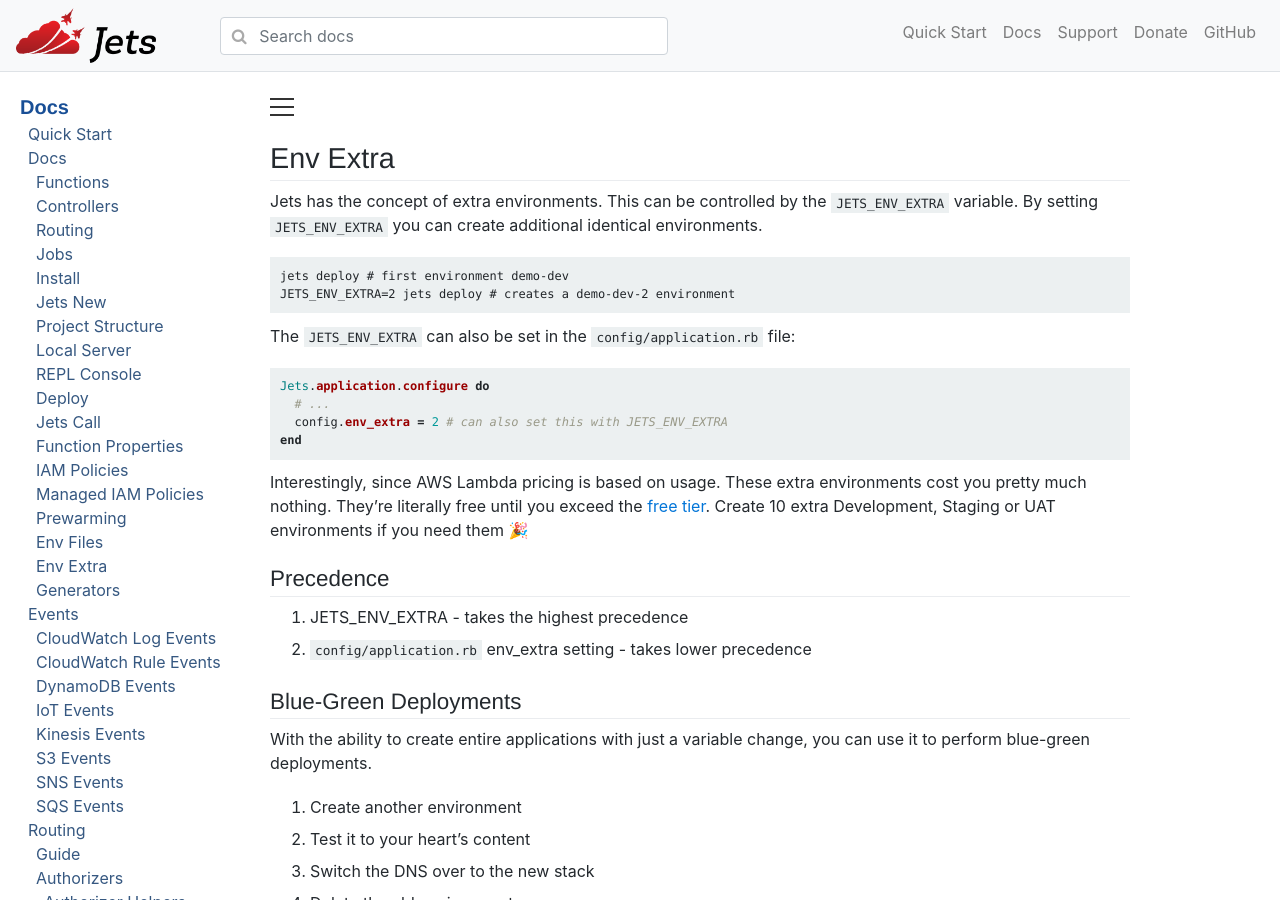
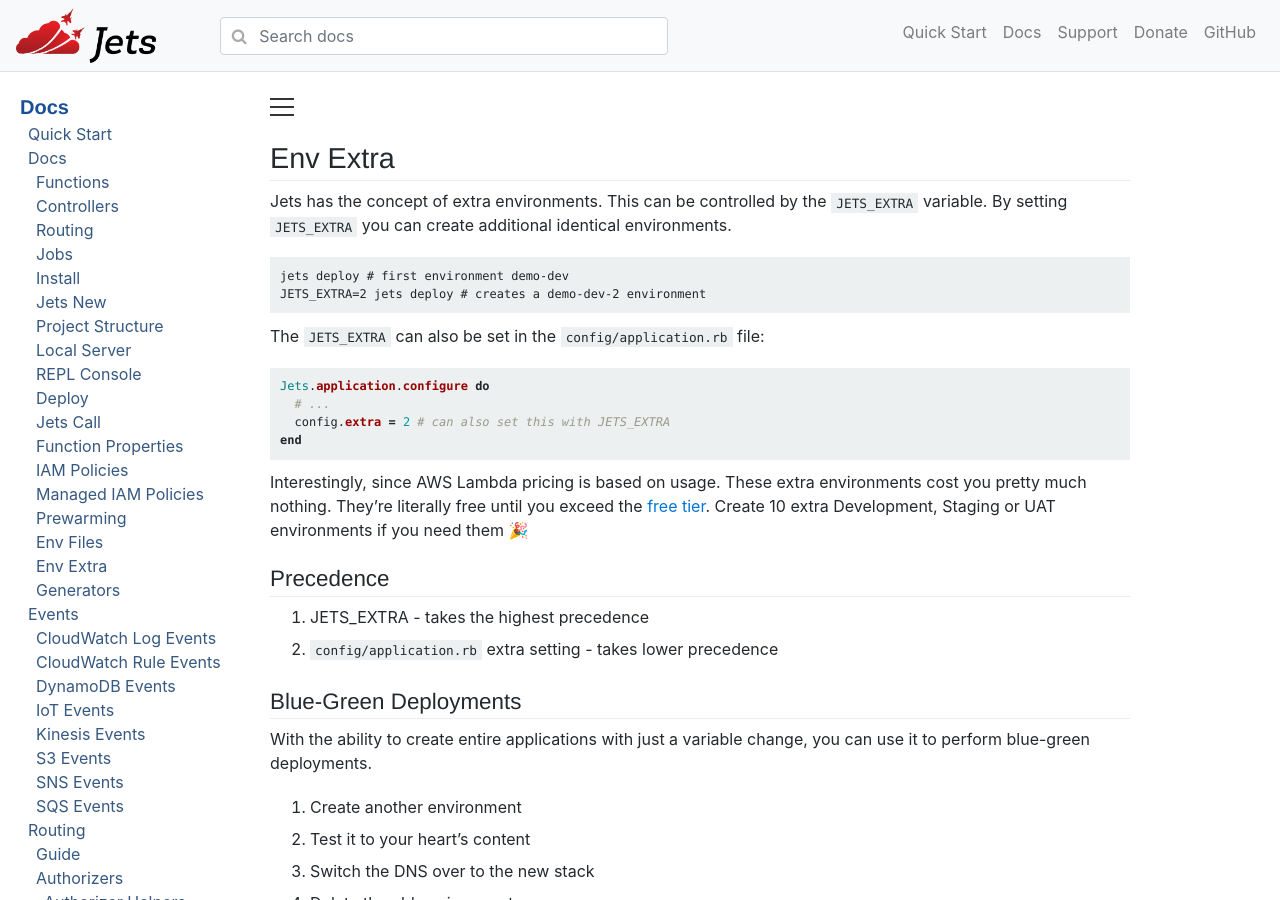
Before and after one commit to rubyonjets/jets-docs, a Jekyll site: the page built from _docs/env-extra.md, in a window 1280 px wide and 900 px high. Built offline with Jekyll 4.4.1, drawn with Linux system fonts in a browser that asks for light colours; a script that is not in the unit is left out.

Commit message:
JETS_EXTRA support

````diff
--- a/_docs/env-extra.md
+++ b/_docs/env-extra.md
@@ -2,17 +2,17 @@
 title: Env Extra
 ---
 
-Jets has the concept of extra environments. This can be controlled by the `JETS_ENV_EXTRA` variable.  By setting `JETS_ENV_EXTRA` you can create additional identical environments.
+Jets has the concept of extra environments. This can be controlled by the `JETS_EXTRA` variable.  By setting `JETS_EXTRA` you can create additional identical environments.
 
     jets deploy # first environment demo-dev
-    JETS_ENV_EXTRA=2 jets deploy # creates a demo-dev-2 environment
+    JETS_EXTRA=2 jets deploy # creates a demo-dev-2 environment
 
-The `JETS_ENV_EXTRA` can also be set in the `config/application.rb` file:
+The `JETS_EXTRA` can also be set in the `config/application.rb` file:
 
 ```ruby
 Jets.application.configure do
   # ...
-  config.env_extra = 2 # can also set this with JETS_ENV_EXTRA
+  config.extra = 2 # can also set this with JETS_EXTRA
 end
 ```
 
@@ -20,8 +20,8 @@ Interestingly, since AWS Lambda pricing is based on usage. These extra environme
 
 ## Precedence
 
-1. JETS_ENV_EXTRA - takes the highest precedence
-2. `config/application.rb` env_extra setting - takes lower precedence
+1. JETS_EXTRA - takes the highest precedence
+2. `config/application.rb` extra setting - takes lower precedence
 
 ## Blue-Green Deployments
 
````
Also changed, not shown: _docs/config.md (+1 -1 lines), _docs/env-files.md (+3 -3 lines), _docs/extras/blue-green-deployment.md (+1 -1 lines), _docs/extras/upgrading.md (+3 -3 lines), _docs/routing/custom-domain.md (+2 -2 lines).
